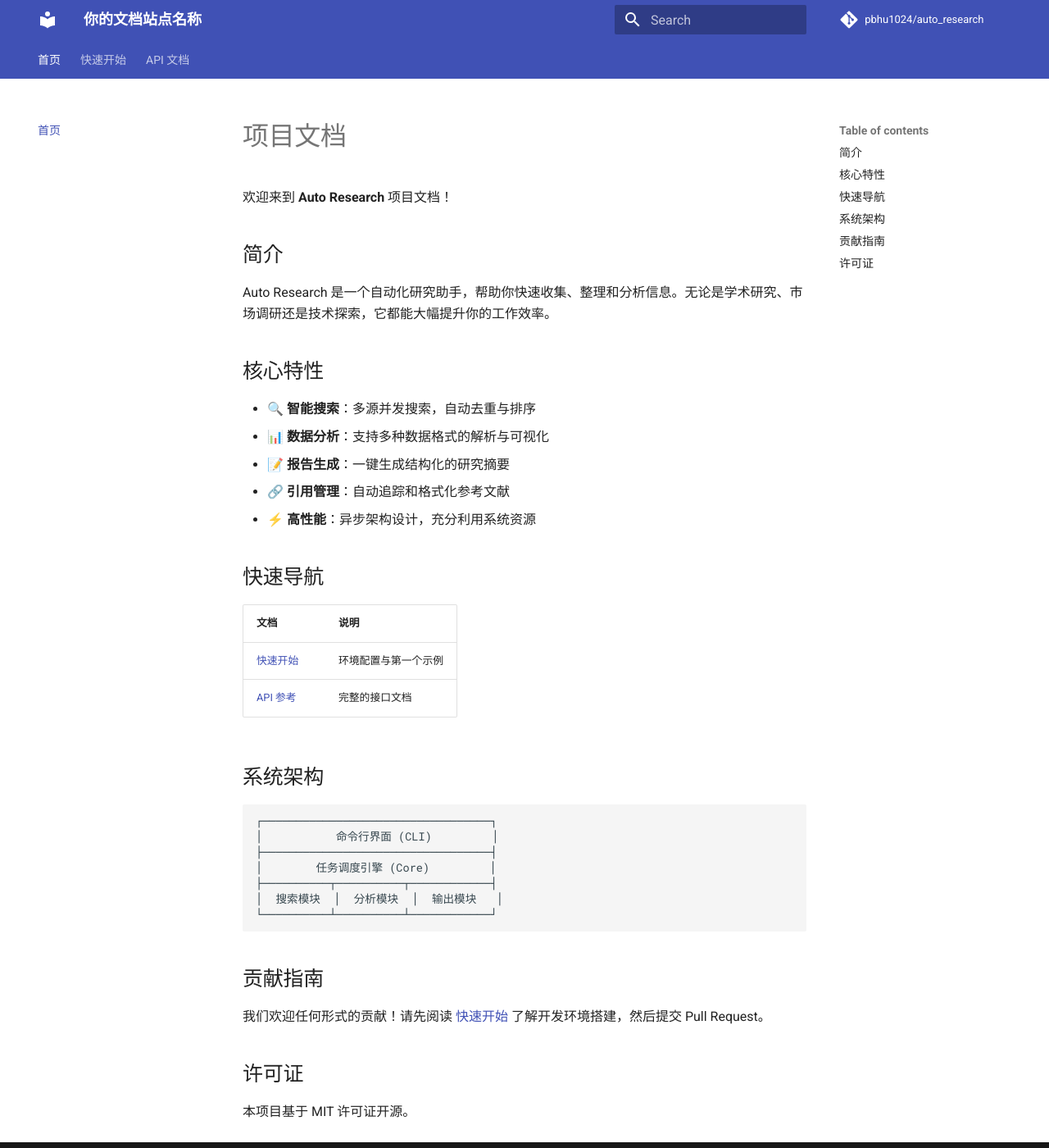
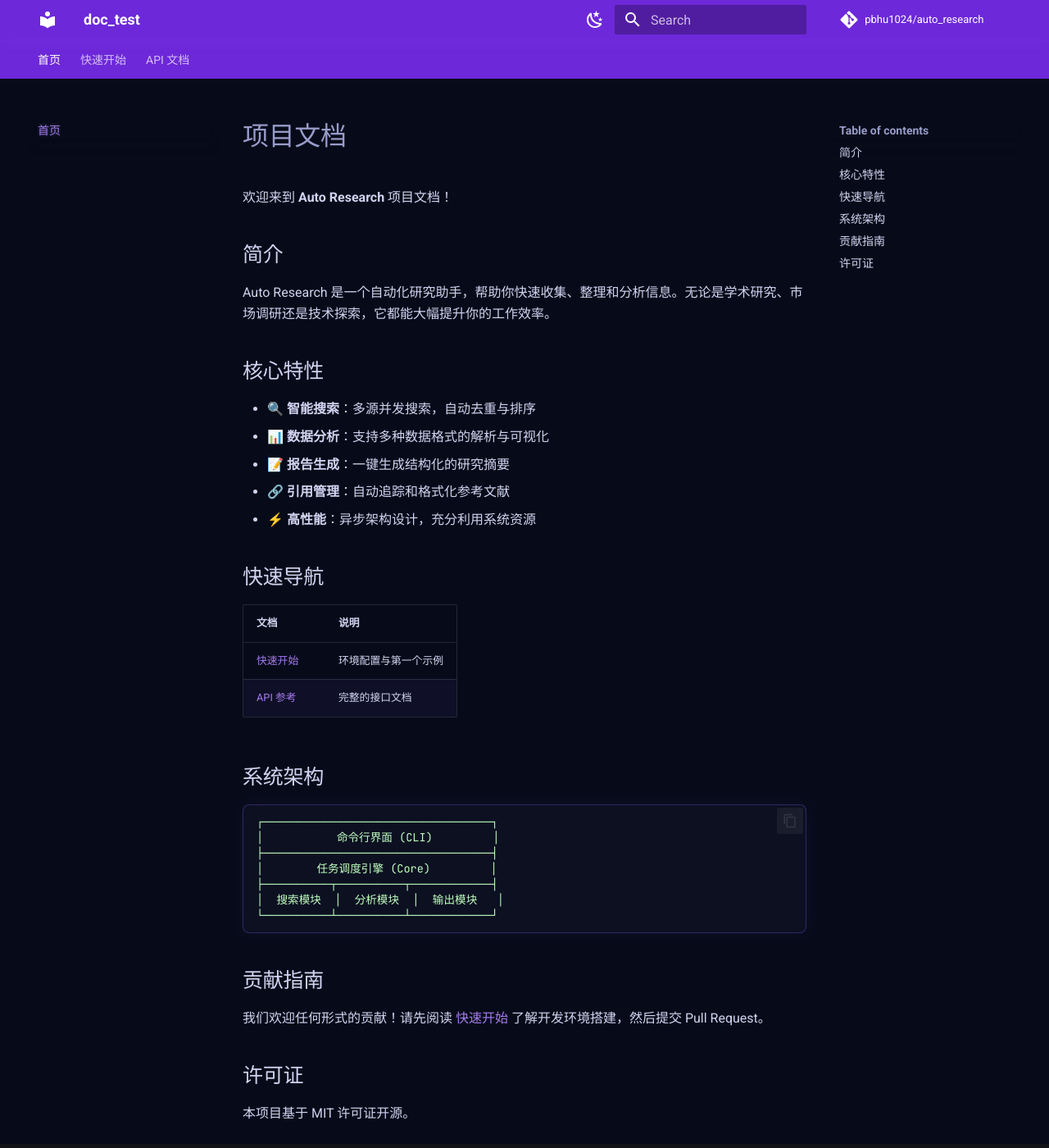
Before and after one commit to pbhu1024/doc_test, an MkDocs documentation site: the page built from docs/index.md, in a window 1280 px wide and 1400 px high. Shown: the whole window at 82% size. Built offline with MkDocs 1.6.1 and Material for MkDocs 9.7.7, drawn with Linux system fonts in a browser that asks for light colours; comment, search, counter and statistics services are not loaded.

Commit message:
optim theme

```diff
--- /dev/null
+++ b/docs/extra.css
@@ -0,0 +1,102 @@
+/* ============================================
+   Sci-Fi / Cyberpunk 暗色主题定制
+   ============================================ */
+
+/* -------- 暗色模式颜色覆写 -------- */
+[data-md-color-scheme="slate"] {
+  /* 背景色 - 深空蓝黑 */
+  --md-default-bg-color: #070b19;
+  --md-default-bg-color--light: #0d1128;
+  --md-default-bg-color--lighter: #141838;
+  --md-default-bg-color--lightest: #1b1f48;
+
+  /* 前景文字 */
+  --md-default-fg-color: #d0d4f0;
+  --md-default-fg-color--light: #989cc8;
+  --md-default-fg-color--lighter: #6468a0;
+
+  /* 主色 - 霓虹紫 */
+  --md-primary-fg-color: #6d28d9;
+  --md-primary-fg-color--light: #8b5cf6;
+  --md-primary-fg-color--dark: #5b21b6;
+
+  /* 强调色 - 电光青 */
+  --md-accent-fg-color: #06b6d4;
+  --md-accent-fg-color--transparent: rgba(6, 182, 212, 0.15);
+  --md-accent-bg-color: #06b6d4;
+
+  /* 代码块 - 终端绿 */
+  --md-code-fg-color: #c0ffc0;
+  --md-code-bg-color: #0c1021;
+  --md-code-hl-color: rgba(139, 92, 246, 0.25);
+
+  /* 链接 */
+  --md-typeset-a-color: #a78bfa;
+
+  /* 表格 */
+  --md-table-header-bg-color: #5b21b6;
+  --md-table-header-fg-color: #e0e0ff;
+  --md-table-border-color: rgba(139, 92, 246, 0.2);
+}
+
+/* -------- 代码块发光边框 -------- */
+[data-md-color-scheme="slate"] .md-typeset pre > code {
+  border: 1px solid rgba(139, 92, 246, 0.3);
+  border-radius: 8px;
+  box-shadow: 0 0 20px rgba(139, 92, 246, 0.08);
+}
+
+/* -------- 链接霓虹光效 -------- */
+[data-md-color-scheme="slate"] .md-typeset a:hover {
+  text-shadow: 0 0 8px rgba(167, 139, 250, 0.5);
+}
+
+/* -------- 扫描线纹理叠加（微弱 CRT 效果）-------- */
+[data-md-color-scheme="slate"] body::after {
+  content: "";
+  position: fixed;
+  top: 0;
+  left: 0;
+  width: 100%;
+  height: 100%;
+  pointer-events: none;
+  background: repeating-linear-gradient(
+    0deg,
+    transparent,
+    transparent 2px,
+    rgba(0, 0, 0, 0.02) 2px,
+    rgba(0, 0, 0, 0.02) 4px
+  );
+  z-index: 9999;
+}
+
+/* -------- 自定义滚动条 -------- */
+[data-md-color-scheme="slate"] ::-webkit-scrollbar {
+  width: 6px;
+}
+[data-md-color-scheme="slate"] ::-webkit-scrollbar-track {
+  background: #070b19;
+}
+[data-md-color-scheme="slate"] ::-webkit-scrollbar-thumb {
+  background: #6d28d9;
+  border-radius: 3px;
+}
+[data-md-color-scheme="slate"] ::-webkit-scrollbar-thumb:hover {
+  background: #8b5cf6;
+  box-shadow: 0 0 10px rgba(139, 92, 246, 0.4);
+}
+
+/* -------- 导航栏微光 -------- */
+[data-md-color-scheme="slate"] .md-header {
+  box-shadow: 0 2px 15px rgba(139, 92, 246, 0.15);
+}
+
+/* -------- 侧边栏选中项光效 -------- */
+[data-md-color-scheme="slate"] .md-nav__item--active > .md-nav__link {
+  text-shadow: 0 0 6px rgba(167, 139, 250, 0.3);
+}
+
+/* -------- 表格斑马纹 -------- */
+[data-md-color-scheme="slate"] .md-typeset table tbody tr:nth-child(even) {
+  background-color: rgba(139, 92, 246, 0.06);
+}
--- a/mkdocs.yml
+++ b/mkdocs.yml
@@ -1,4 +1,4 @@
-site_name: 你的文档站点名称
+site_name: doc_test
 site_url: https://pbhu1024.github.io/doc_test/
 repo_name: pbhu1024/auto_research
 repo_url: https://github.com/pbhu1024/doc_test
@@ -6,17 +6,61 @@ repo_url: https://github.com/pbhu1024/doc_test
 theme:
   name: material
   palette:
-    primary: indigo
-    accent: indigo
+    # 暗色模式 - 赛博朋克风
+    - scheme: slate
+      primary: deep purple
+      accent: cyan
+      toggle:
+        icon: material/weather-night
+        name: 暗色模式
+    # 亮色模式（可选切换）
+    - scheme: default
+      primary: deep purple
+      accent: indigo
+      toggle:
+        icon: material/weather-sunny
+        name: 亮色模式
+
+  font:
+    text: Roboto
+    code: JetBrains Mono
+
   features:
     - navigation.tabs
     - navigation.sections
+    - navigation.top
     - search.highlight
+    - search.suggest
+    - search.share
+    - content.code.copy
+    - content.code.annotate
+
+extra_css:
+  - extra.css
 
 nav:
   - 首页: index.md
   - 快速开始: getting-started.md
   - API 文档: api-reference.md
 
+markdown_extensions:
+  - admonition
+  - pymdownx.details
+  - pymdownx.superfences
+  - pymdownx.highlight:
+      anchor_linenums: true
+  - pymdownx.inlinehilite
+  - pymdownx.keys
+  - pymdownx.tabbed:
+      alternate_style: true
+  - pymdownx.emoji:
+      emoji_index: !!python/name:material.extensions.emoji.twemoji
+      emoji_generator: !!python/name:material.extensions.emoji.to_svg
+  - attr_list
+  - md_in_html
+  - tables
+  - toc:
+      permalink: true
+
 plugins:
   - search
```
